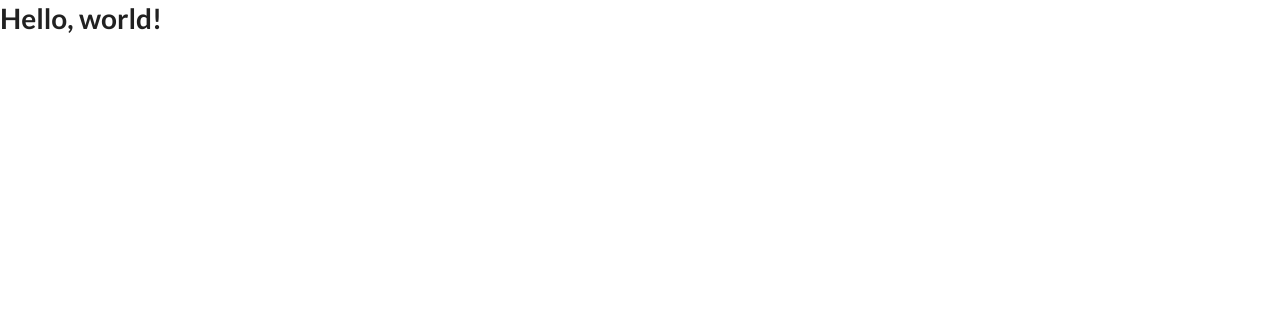
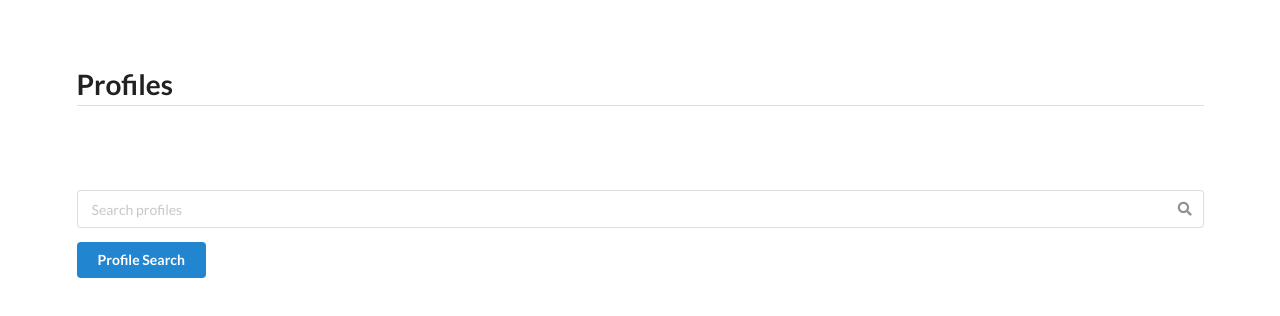
Before and after one commit to Squarespace/introduction-to-react-workshop, a React (Create React App) app: page / in a window 1280 px wide. Shown: the top 316 px of the page. Built offline with nearby package versions, Linux system fonts and the light colour scheme.

Commit message:
Add Step 02 - Search Form

```diff
--- a/src/App.js
+++ b/src/App.js
@@ -1,7 +1,56 @@
-import React from 'react';
+import React, { useState } from 'react';
 
 export default function App() {
+  // This is our first use of useState. The React team chose
+  // to return an array so the consumer can name the state value
+  // and setState callback whatever they choose to within
+  // the Array destructuring
+  const [searchTerm, setSearchTerm] = useState('');
+
   return (
-    <h1>Hello, world!</h1>
+    <div className="ui main container">
+      {/*
+        note that we need to use className instead of class
+        class has another function within JS, so there is a naming conflict
+        className is what the React team chose to use instead
+      */}
+      <h1 className="ui dividing header">Profiles</h1>
+      <form
+        className="ui form container"
+        onSubmit={(event) => {
+          // we call event.preventDefault to stop the default bahavior
+          // of the form, which is to refresh the page with the form
+          // values included in the URL
+          event.preventDefault();
+
+          // here we log the result of the search term to demonstrate
+          // accessing a variable in scope within the callback
+          console.log(searchTerm);
+        }}
+      >
+        <div className="field">
+          <div className="ui icon input">
+            <input
+              value={searchTerm}
+              onChange={(event) => {
+                // we have access to the same event properties as
+                // when we bind an event listener in core JS
+                // we use that to access the value of the input
+                setSearchTerm(event.target.value);
+              }}
+              className="prompt"
+              autoComplete="off"
+              type="text"
+              placeholder="Search profiles"
+            />
+            <i className="search icon" />
+          </div>
+        </div>
+        <button
+          className="ui primary button"
+          type="submit"
+        >Profile Search</button>
+      </form>
+    </div>
   );
 }
```
Also changed, not shown: 1 other file (tests, documents, lock files or other folders).
